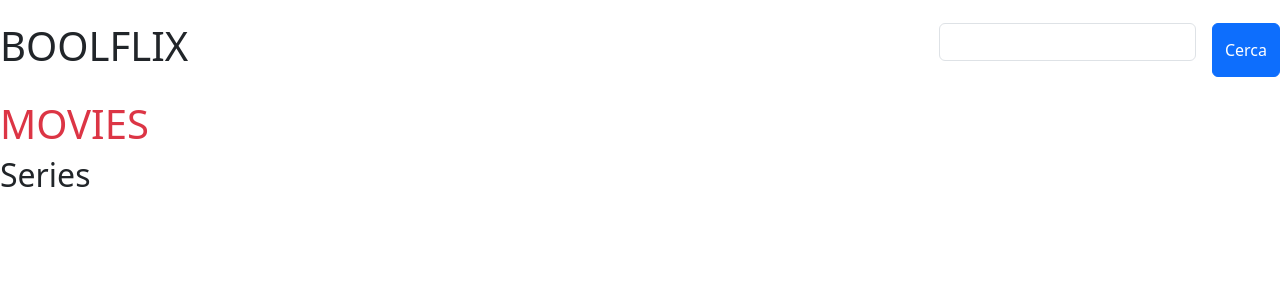
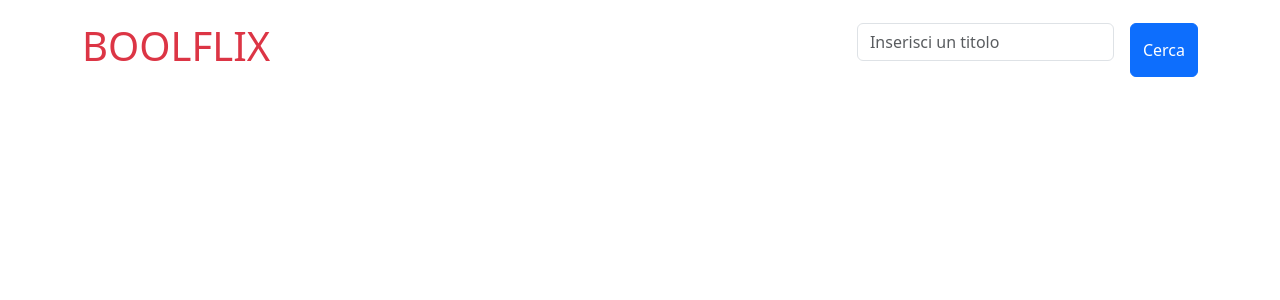
Before and after one commit to RiccardoGarbo/vite-boolflix, a Vue app: page / in a window 1280 px wide. Shown: the top 300 px of the page. Built offline with nearby package versions, Linux system fonts and the light colour scheme.

Commit message:
add dtyle for cards

```diff
--- a/src/App.vue
+++ b/src/App.vue
@@ -2,8 +2,6 @@
 import axios from 'axios';
 import AppHeader from './components/AppHeader.vue';
 import AppMain from './components/AppMain.vue';
-const endpointMovies = `https://api.themoviedb.org/3/search/movie?&api_key=18d004e7a15f51ac9c01ea83b056f7cb&language=it-IT&query=`
-const endpointSeriesTv = `https://api.themoviedb.org/3/search/tv?&api_key=18d004e7a15f51ac9c01ea83b056f7cb&language=it-IT&query=`
 import { store } from './data/store'
 import { api } from './data/index'
 import 'bootstrap/dist/css/bootstrap.min.css';
@@ -42,7 +40,9 @@ export default {
 </script>
 
 <template>
-    <AppHeader @search-title="searchProduction" @title-change="setTitle" />
-    <AppMain />
+    <div class="vh-100">
+        <AppHeader @search-title="searchProduction" @title-change="setTitle" />
+        <AppMain />
+    </div>
 </template>
-<style></style>
+<style lang="scss"></style>
--- /dev/null
+++ b/src/components/AppContent.vue
@@ -0,0 +1,36 @@
+<script>
+import Card from './Card.vue';
+import { store } from '../data/store'
+export default {
+    name: 'AppContent',
+    components: { Card },
+    data: () => ({
+        store
+    }),
+
+
+}
+</script>
+<template>
+    <section>
+        <h1>MOVIE</h1>
+        <div class="d-flex flex-wrap">
+            <Card class="s-card" v-for="movie in store.movies" :key="movie.id" :production="movie" />
+        </div>
+    </section>
+    <section>
+        <h1>SERIES</h1>
+        <div class="d-flex flex-wrap">
+            <Card class="s-card" v-for="serie in store.seriesTv" :key="serie.id" :production="serie" />
+        </div>
+    </section>
+</template>
+<style scoped>
+section div {
+    flex-basis: 100%;
+}
+
+.s-card {
+    flex-basis: 25%;
+}
+</style>
--- a/src/components/AppHeader.vue
+++ b/src/components/AppHeader.vue
@@ -7,11 +7,11 @@ export default {
 }
 </script>
 <template>
-    <div id="header" class=" d-flex justify-content-between align-items-center">
-        <h1>BOOLFLIX</h1>
+    <div id="header" class="container d-flex justify-content-between align-items-center">
+        <h1 class="text-danger">BOOLFLIX</h1>
         <div>
-
-            <Form @submit-search="$emit('search-title', $event)" @title-change="$emit('title-change', $event)" />
+            <Form @submit-search="$emit('search-title', $event)" @title-change="$emit('title-change', $event)"
+                :placeholder="'Inserisci un titolo'" :buttonPh="'Cerca'" />
         </div>
 
     </div>
@@ -19,5 +19,10 @@ export default {
 <style lang="scss" scoped>
 #header {
     height: 100px;
+    background: none;
+}
+
+#header div {
+    background: none;
 }
 </style>
--- a/src/components/AppMain.vue
+++ b/src/components/AppMain.vue
@@ -1,24 +1,19 @@
 <script>
+import AppContent from './AppContent.vue';
 import { store } from '../data/store'
-import Card from './Card.vue';
 export default {
     name: 'AppMain',
-    components: { Card },
+    components: { AppContent },
     data: () => ({
         store
-    }),
+    })
 
 }
 </script>
 <template>
-    <section id="movies">
-        <h1 class="text-danger">MOVIES</h1>
-        <Card v-for="movie in store.movies" :key="movie.id" :production="movie" />
-    </section>
-    <section>
-        <h2>Series</h2>
-        <Card v-for="serie in store.seriesTv" :key="serieTv.id" :production="serie" />
-    </section>
+    <div class="container">
+        <AppContent v-if="this.store.movies.length || this.store.seriesTv.length >= 1" />
+    </div>
 </template>
 <style scoped>
 img {
--- a/src/components/Card.vue
+++ b/src/components/Card.vue
@@ -5,6 +5,7 @@ export default {
     components: { RatingStars },
     props: {
         production: Object,
+
     },
 
     data: () => ({ stringImg: 'https://image.tmdb.org/t/p/w342/' }),
@@ -17,19 +18,45 @@ export default {
 }
 </script>
 <template>
-    <h1>{{ production.title || production.name }}</h1>
-    <h2>{{ production.original_title || production.original_name }}</h2>
+    <div class="card border-0 ">
+        <img :src="stringImg + production.poster_path" :alt="production.title || production.name">
+        <div id="info-card">
+            <h4>Titolo:{{ production.title || production.name }}</h4>
+            <h4>Titolo Originale:{{ production.original_title || production.original_name }}</h4>
             <RatingStars :rating="ratingCard" />
             <div v-if="production.original_language == 'en'">
-        <img src="/img/en.png" :alt="production.original_language">
+                <img class="langimg" src="/img/en.png" :alt="production.original_language">
             </div>
             <div v-else-if="production.original_language == 'it'">
-        <img src="/img/it.png" :alt="production.original_language">
+                <img class="langimg" src="/img/it.png" :alt="production.original_language">
             </div>
             <div v-else>
-        <img src="/img/mondo.jpg" alt="">
-        <h5>Language:{{ production.original_language }}</h5>
+                <img class="langimg" src="/img/mondo.jpg" alt="">
+                <h5>Lingua:{{ production.original_language }}</h5>
             </div>
-    <img :src="stringImg + production.poster_path" :alt="production.title || production.name">
+        </div>
+    </div>
 </template>
-<style scoped></style>
+<style scoped>
+.card {
+    position: relative;
+}
+
+#info-card {
+    color: white;
+    display: none;
+    position: absolute;
+    background-color: rgba(0, 0, 0, 0.75);
+    height: 100%;
+    width: 100%;
+}
+
+.card:hover #info-card {
+    display: inline-block;
+}
+
+.langimg {
+    width: 50px;
+    height: 50px
+}
+</style>
--- a/src/components/Form.vue
+++ b/src/components/Form.vue
@@ -4,15 +4,27 @@ export default {
     data: () => ({
         searchTitle: ''
     }),
-    emits: ['submit-search', 'title-change']
+    emits: ['submit-search', 'title-change'],
+    props: {
+        placeholder: String,
+        buttonPh: String
+    }
+
 }
 </script>
 <template>
-    <form action="" @submit.prevent="$emit('submit-search', searchTitle)" class="d-flex gap-3 align-items">
-        <div class="mb-3 ">
-            <input @keyup="$emit('title-change', searchTitle)" type="text" class="form-control" v-model="searchTitle">
-        </div>
-        <button type="submit" class="btn btn-primary">Cerca</button>
-    </form>
+    <div id="form">
+        <form action="" @submit.prevent="$emit('submit-search', searchTitle)" class="d-flex gap-3 align-items">
+            <div class="mb-3 ">
+                <input :placeholder="placeholder" @keyup="$emit('title-change', searchTitle)" type="text"
+                    class="form-control" v-model="searchTitle">
+            </div>
+            <button type="submit" class="btn btn-primary">{{ buttonPh }}</button>
+        </form>
+    </div>
 </template>
-<style scoped></style>
+<style lang="scss" scoped>
+div #form {
+    background: none;
+}
+</style>
--- a/src/components/RatingStars.vue
+++ b/src/components/RatingStars.vue
@@ -10,7 +10,8 @@ export default {
 }
 </script>
 <template>
-    <div class="rating">
+    <div class="rating d-flex">
+        <h5>Voto:</h5>
         <span v-for="i in rating" :key="i">
             <i class="fa-solid fa-star"></i></span>
         <span v-for="i in maxRating - rating" :key="i"><i class="fa-regular fa-star"></i></span>
```
Lines whose indentation alone changed are shown as unchanged.
